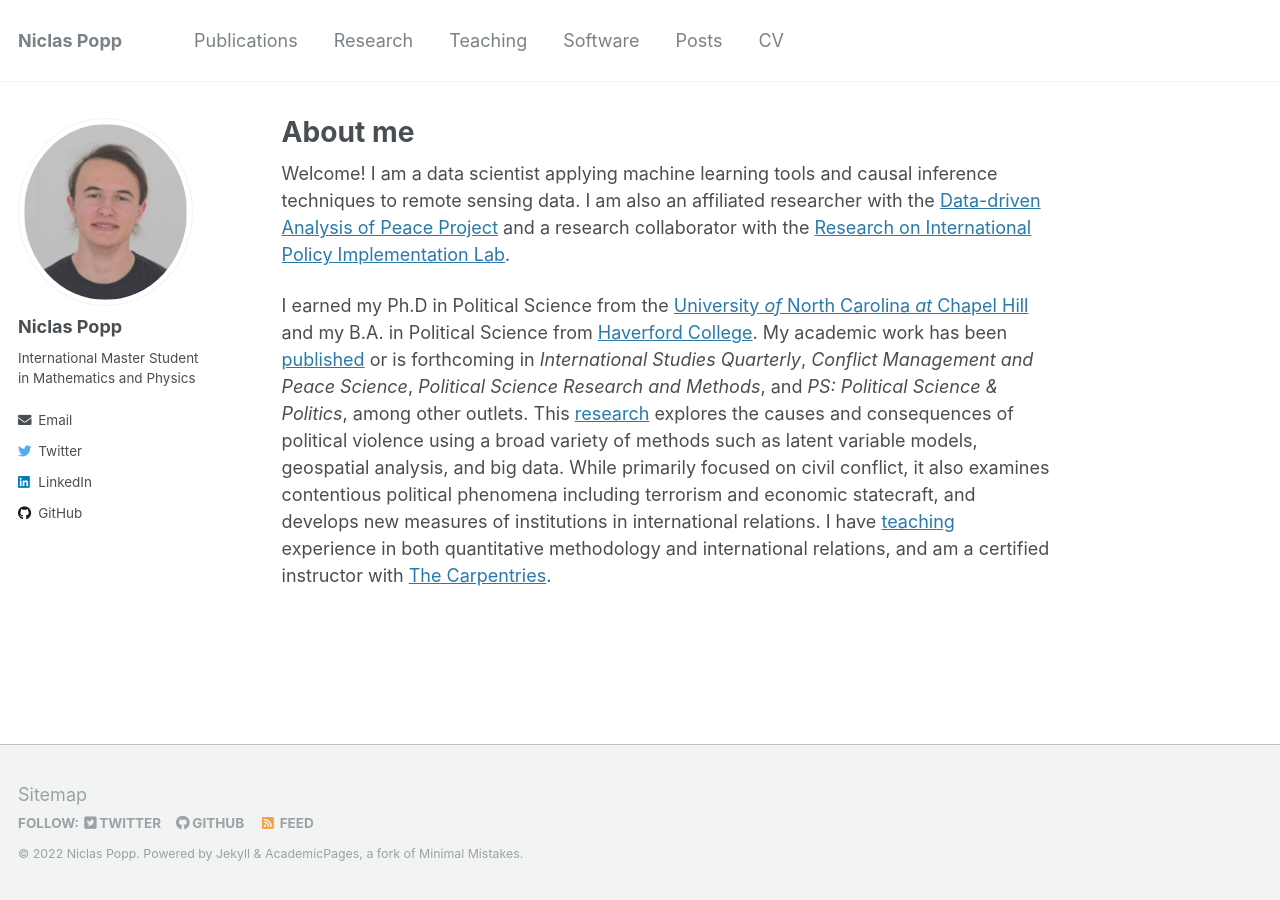
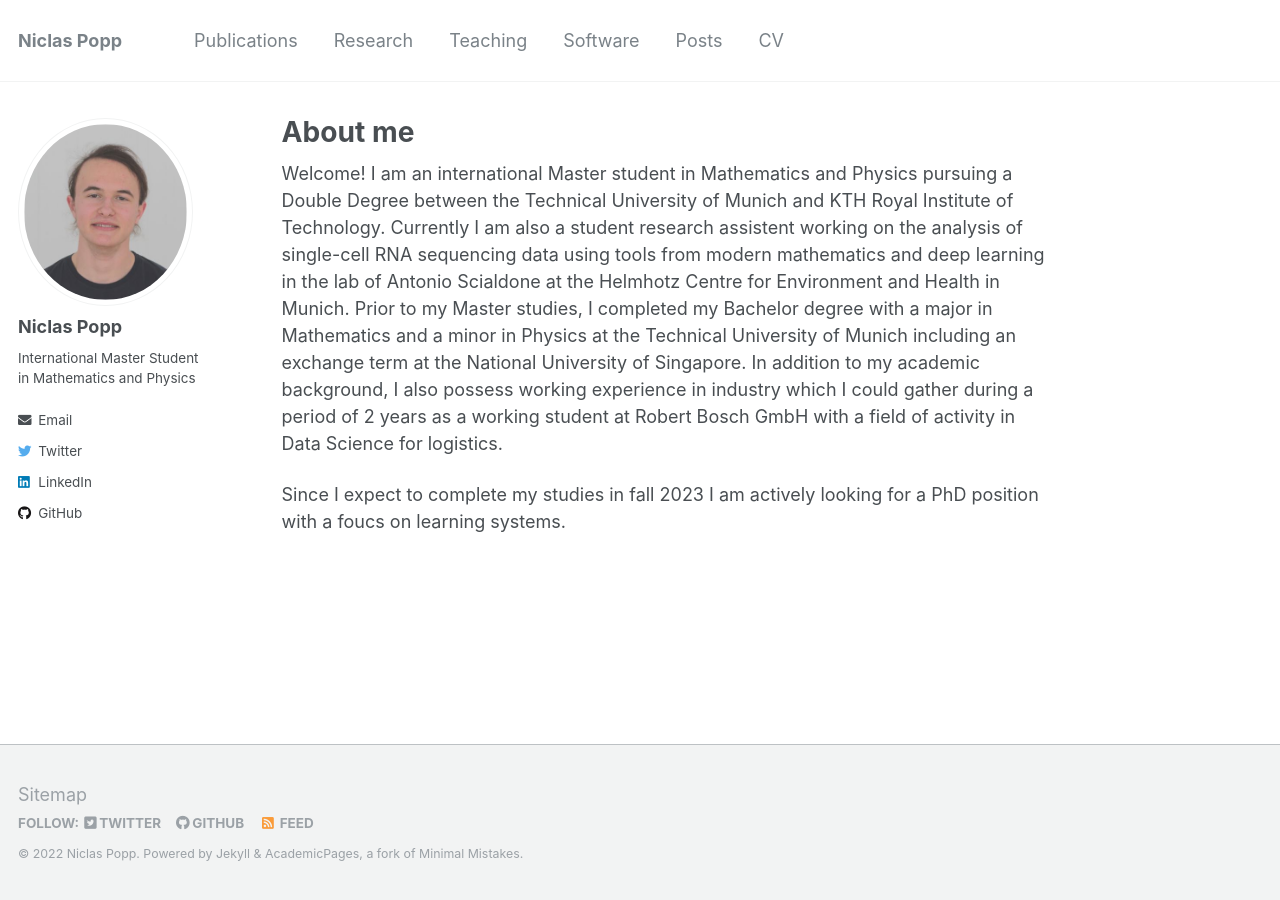
Before and after one commit to niclaspopp/niclaspopp.github.io_old, a Jekyll site: the page built from _pages/about.md, in a window 1280 px wide. Built offline with Jekyll 4.4.1, drawn with Linux system fonts in a browser that asks for light colours.

Commit message:
Update about.md

```diff
--- a/_pages/about.md
+++ b/_pages/about.md
@@ -8,23 +8,6 @@ redirect_from:
   - /about.html
 ---
 
-Welcome! I am a data scientist applying machine learning tools and causal
-inference techniques to remote sensing data. I am also an affiliated
-researcher with the [Data-driven Analysis of Peace Project](https://dapp-lab.org)
-and a research collaborator with the
-[Research on International Policy Implementation Lab](https://bridgingthegapproject.org/ripil).
+Welcome! I am an international Master student in Mathematics and Physics pursuing a Double Degree between the Technical University of Munich and KTH Royal Institute of Technology. Currently I am also a student research assistent working on the analysis of single-cell RNA sequencing data using tools from modern mathematics and deep learning in the lab of Antonio Scialdone at the Helmhotz Centre for Environment and Health in Munich. Prior to my Master studies, I completed my Bachelor degree with a major in Mathematics and a minor in Physics at the Technical University of Munich including an exchange term at the National University of Singapore. In addition to my academic background, I also possess working experience in industry which I could gather during a period of 2 years as a working student at Robert Bosch GmbH with a field of activity in Data Science for logistics.
 
-I earned my Ph.D in Political Science from the
-[University *of* North Carolina *at* Chapel Hill](https://www.unc.edu) and my
-B.A. in Political Science from [Haverford College](https://www.haverford.edu).
-My academic work has been [published](publications) or is forthcoming in
-*International Studies Quarterly*, *Conflict Management and Peace Science*,
-*Political Science Research and Methods*, and *PS: Political Science & Politics*,
-among other outlets. This [research](research) explores the causes and
-consequences of political violence using a broad variety of methods such as
-latent variable models, geospatial analysis, and big data. While primarily
-focused on civil conflict, it also examines contentious political phenomena
-including terrorism and economic statecraft, and develops new measures of
-institutions in international relations. I have [teaching](teaching) experience
-in both quantitative methodology and international relations, and am a certified
-instructor with [The Carpentries](https://carpentries.org).
+Since I expect to complete my studies in fall 2023 I am actively looking for a PhD position with a foucs on learning systems.
```
